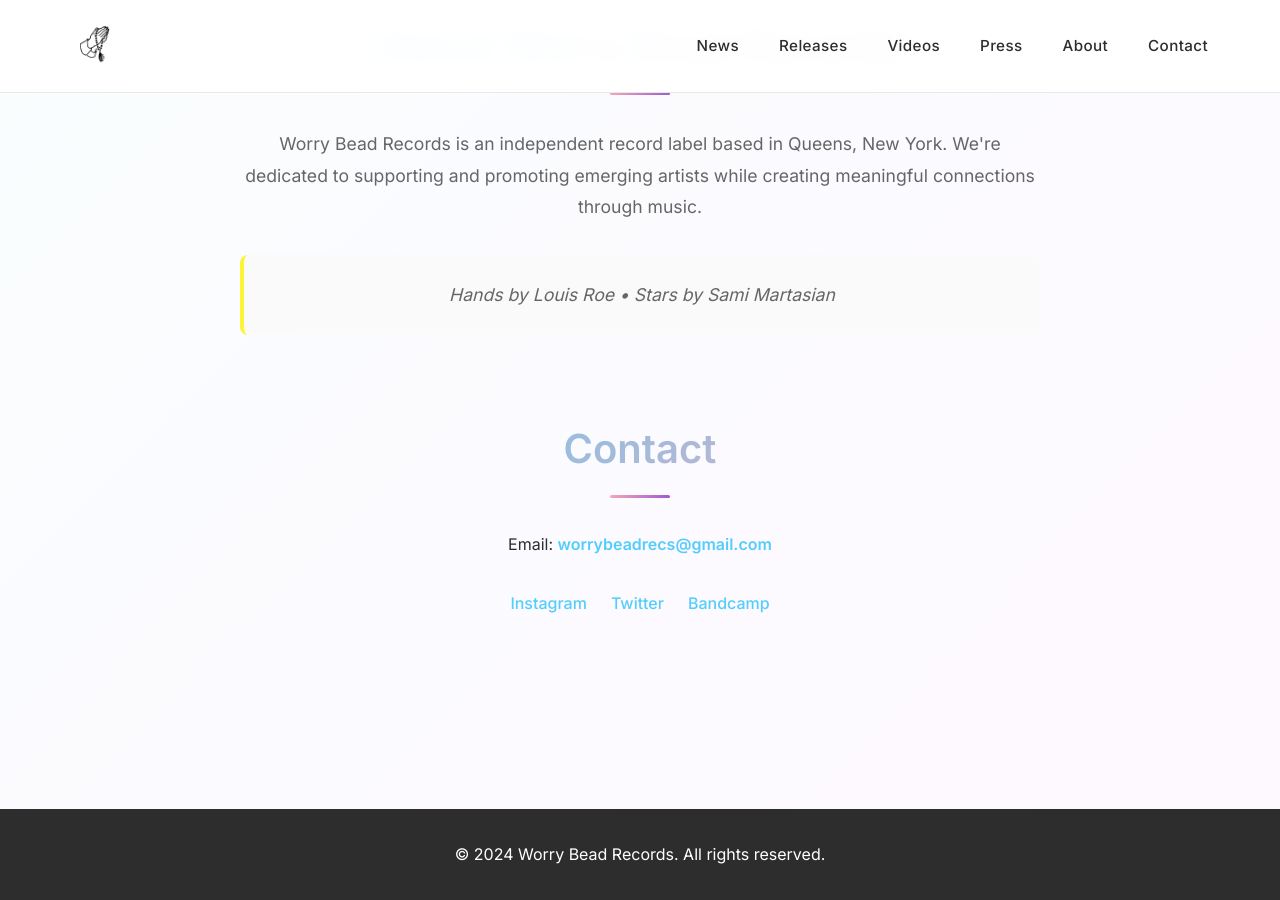
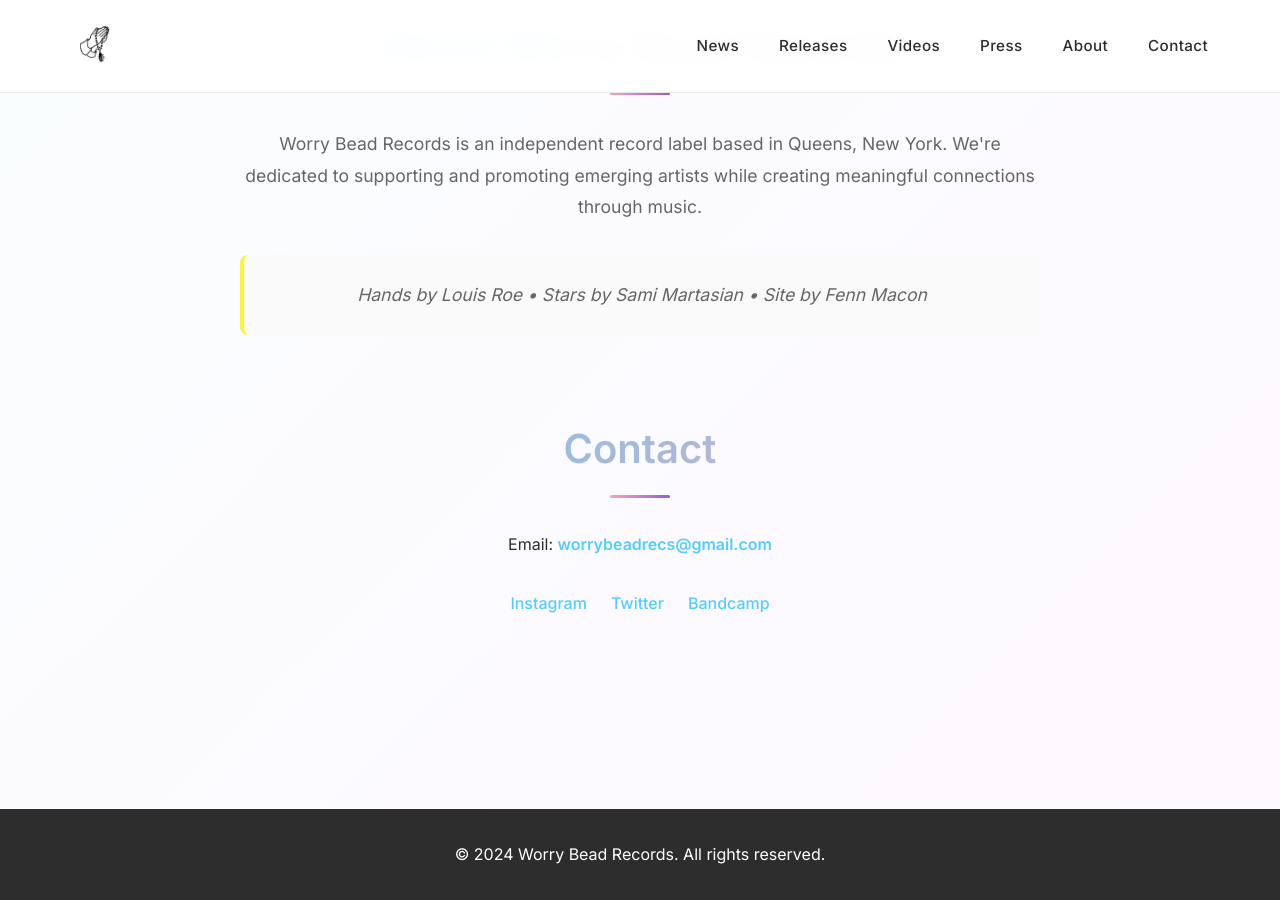
Before and after one commit to FennMacon/worrybead, a Jekyll site: the page built from index.html, in a window 1280 px wide and 900 px high, scrolled down 3656 px. Built offline with Jekyll 4.4.1, drawn with Linux system fonts in a browser that asks for light colours; a script that is not in the unit is left out.

Commit message:
Update Pages “about”

```diff
--- a/_data/about.yml
+++ b/_data/about.yml
@@ -1,2 +1,4 @@
-content: "Worry Bead Records is an independent record label based in Queens, New York. We're dedicated to supporting and promoting emerging artists while creating meaningful connections through music."
-art_credits: "Hands by Louis Roe • Stars by Sami Martasian"
+content: Worry Bead Records is an independent record label based in Queens, New
+  York. We're dedicated to supporting and promoting emerging artists while
+  creating meaningful connections through music.
+art_credits: Hands by Louis Roe • Stars by Sami Martasian • Site by Fenn Macon
```
